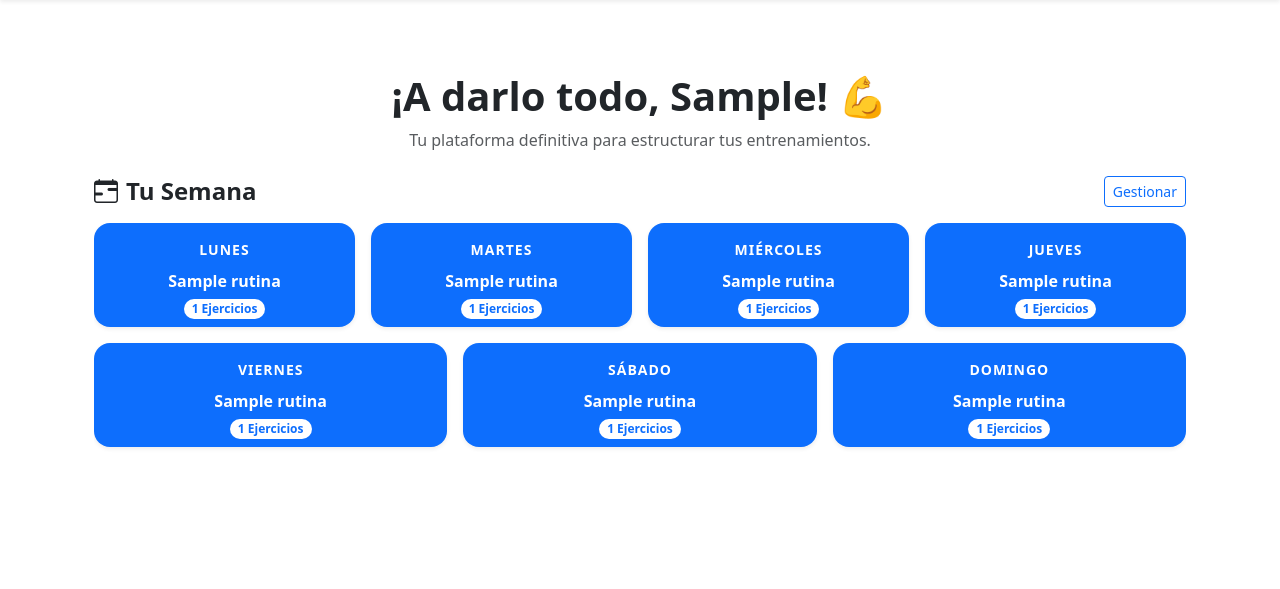
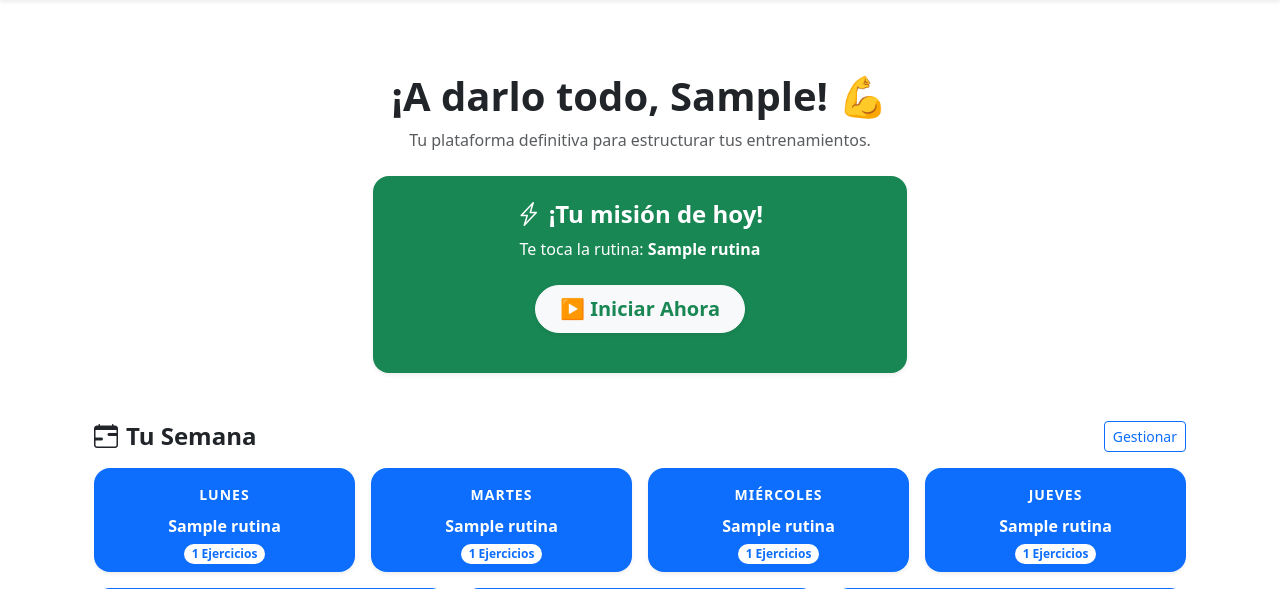
Before and after one commit to Alex5625/Endorphin-Rush, a Django app: page / in a window 1280 px wide. Shown: the part 108-697 px from the top of the page. Before the commit the page ends 556 px from the top, so only its background shows below. Run offline with Django 5.2, Linux system fonts and the light colour scheme; a user stored in the database is signed in; tables that the repository leaves empty hold one stand-in row (values such as "Sample post"); some libraries are stand-ins or nearby versions.

Commit message:
Se completa la HU-24 con lógica en vistas, urls
Se implementó el botón de inicio rápido de sesión de entrenamiento

Se configuró, de modo que después de 3 horas, si la sesión sigue activa, se cierre automáticamente

```diff
--- a/src/core/templates/core/home.html
+++ b/src/core/templates/core/home.html
@@ -17,6 +17,47 @@
     </div>
 
     {% if user.is_authenticated %}
+        <div class="row justify-content-center mb-5">
+            <div class="col-md-8 col-lg-6">
+                {% if sesion_activa %}
+                    <div class="card bg-warning text-dark border-0 shadow-sm rounded-4 text-center">
+                        <div class="card-body py-4">
+                            <h4 class="fw-bold mb-2"><i class="bi bi-stopwatch me-2"></i>¡Entrenamiento en curso!</h4>
+                            <p class="mb-4">Estás realizando la rutina: <strong>{{ sesion_activa.rutina.nombre_rutina }}</strong></p>
+                            <form action="{% url 'core:cambiar_estado_sesion' sesion_activa.rutina.id %}" method="POST">
+                                {% csrf_token %}
+                                <button type="submit" class="btn btn-danger btn-lg rounded-pill px-4 fw-bold shadow-sm">
+                                    ⏹️ Finalizar Rutina
+                                </button>
+                            </form>
+                        </div>
+                    </div>
+
+                {% elif rutina_hoy %}
+                    <div class="card bg-success text-white border-0 shadow-sm rounded-4 text-center">
+                        <div class="card-body py-4">
+                            <h4 class="fw-bold mb-2"><i class="bi bi-lightning-charge me-2"></i>¡Tu misión de hoy!</h4>
+                            <p class="mb-4">Te toca la rutina: <strong>{{ rutina_hoy.nombre_rutina }}</strong></p>
+                            <form action="{% url 'core:cambiar_estado_sesion' rutina_hoy.id %}" method="POST">
+                                {% csrf_token %}
+                                <button type="submit" class="btn btn-light text-success btn-lg rounded-pill px-4 fw-bold shadow-sm">
+                                    ▶️ Iniciar Ahora
+                                </button>
+                            </form>
+                        </div>
+                    </div>
+
+                {% else %}
+                    <div class="card bg-light text-secondary border-0 shadow-sm rounded-4 text-center">
+                        <div class="card-body py-4">
+                            <h5 class="fw-bold mb-2"><i class="bi bi-cup-hot me-2"></i>Día de descanso</h5>
+                            <p class="mb-0 small">No tienes rutinas programadas para hoy. ¡Recupera energías!</p>
+                        </div>
+                    </div>
+                {% endif %}
+            </div>
+        </div>
+
         <div class="d-flex justify-content-between align-items-center mb-3">
             <h4 class="fw-bold m-0"><i class="bi bi-calendar-range me-2"></i>Tu Semana</h4>
             <a href="{% url 'exercise_plans:mis_rutinas' %}" class="btn btn-outline-primary btn-sm fw-medium">
--- a/src/core/urls.py
+++ b/src/core/urls.py
@@ -17,4 +17,7 @@ urlpatterns = [
     path('panel-control/pendientes/', views.panel_pendientes, name='panel_pendientes'),
     path('panel-control/procesar/<int:pk>/', views.procesar_ejercicio, name='procesar_ejercicio'),
 
+    # HU-24: Inicio Rápido Diario
+    path('sesion/cambiar-estado/<int:rutina_id>/', views.cambiar_estado_sesion, name='cambiar_estado_sesion'),
+
  ]
--- a/src/core/views.py
+++ b/src/core/views.py
@@ -5,9 +5,11 @@ from django.shortcuts import redirect
 from django.core.mail import send_mail
 from django.contrib import messages
 from django.views.decorators.cache import never_cache
-from core.models import HistorialAcciones
+from core.models import HistorialAcciones, SesionEntrenamiento
 from exercises.models import Ejercicio
 from exercise_plans.models import Rutina
+from datetime import datetime
+from django.utils import timezone
 
 def home(request):
     context = {}
@@ -28,6 +30,33 @@ def home(request):
         }
 
         context['agenda'] = agenda
+
+        ##logica para hu-24: incio rapido diario
+
+        #1. saber q dia es hoy mapeado exacto a las llaves de la agenda creada
+        dias_semana =['Lunes', 'Martes', 'Miércoles', 'Jueves', 'Viernes', 'Sábado', 'Domingo']
+        hoy_index = datetime.today().weekday()      ##0=Lunes,  6=Domingo
+        dia_actual_str = dias_semana[hoy_index]
+
+        #2. extraer la rutina de hoy directamente de la agenda
+        rutina_hoy = agenda[dia_actual_str]
+        sesion_activa = None
+
+        #3. buscar si el usuario tiene una sesion sin terminar
+        sesion_pendiente = SesionEntrenamiento.objects.filter(
+            usuario=request.user,
+            fecha_fin__isnull=True
+        ).first()
+
+        if sesion_pendiente:
+            if not sesion_pendiente.esta_activa:
+                sesion_pendiente.cerrar_sesion()        #se cierra automaticamente si pasaron 3 horas
+            else:
+                sesion_activa = sesion_pendiente    #sigue activa
+
+        #se guarda en el context para usarlo en el html
+        context['rutina_hoy']= rutina_hoy
+        context['sesion_activa']= sesion_activa
 
     return render(request, 'core/home.html', context)
 
@@ -151,3 +180,31 @@ def procesar_ejercicio(request, pk):
             messages.warning(request, f"El ejercicio '{nombre_respaldo}' ha sido rechazado y eliminado del sistema.")
 
     return redirect('core:panel_pendientes')
+
+
+#Nueva vista para la HU-24: control del boton:)
+@login_required
+def cambiar_estado_sesion(request, rutina_id):
+    if request.method == 'POST':
+        rutina = get_object_or_404(Rutina, id=rutina_id)
+
+        #buscamos si el usuario ya está entrenando en este momento
+        sesion_activa = SesionEntrenamiento.objects.filter(
+            usuario=request.user,
+            fecha_fin__isnull=True
+        ).first()
+
+        if sesion_activa:
+            #si el botón se presiona y hay sesión, significa TERMINAR
+            sesion_activa.cerrar_sesion()
+            messages.success(request, f"¡Excelente trabajo! Has finalizado tu rutina de {rutina.nombre_rutina}.")
+        else:
+            #sii el botón se presiona y no hay sesión, significa INICIAR
+            SesionEntrenamiento.objects.create(
+                usuario=request.user,
+                rutina=rutina
+            )
+            messages.success(request, f"¡Sesión iniciada! A darle con todo a {rutina.nombre_rutina}.")
+
+    #redirigimos de vuelta a tu página de inicio
+    return redirect('core:home')
```
